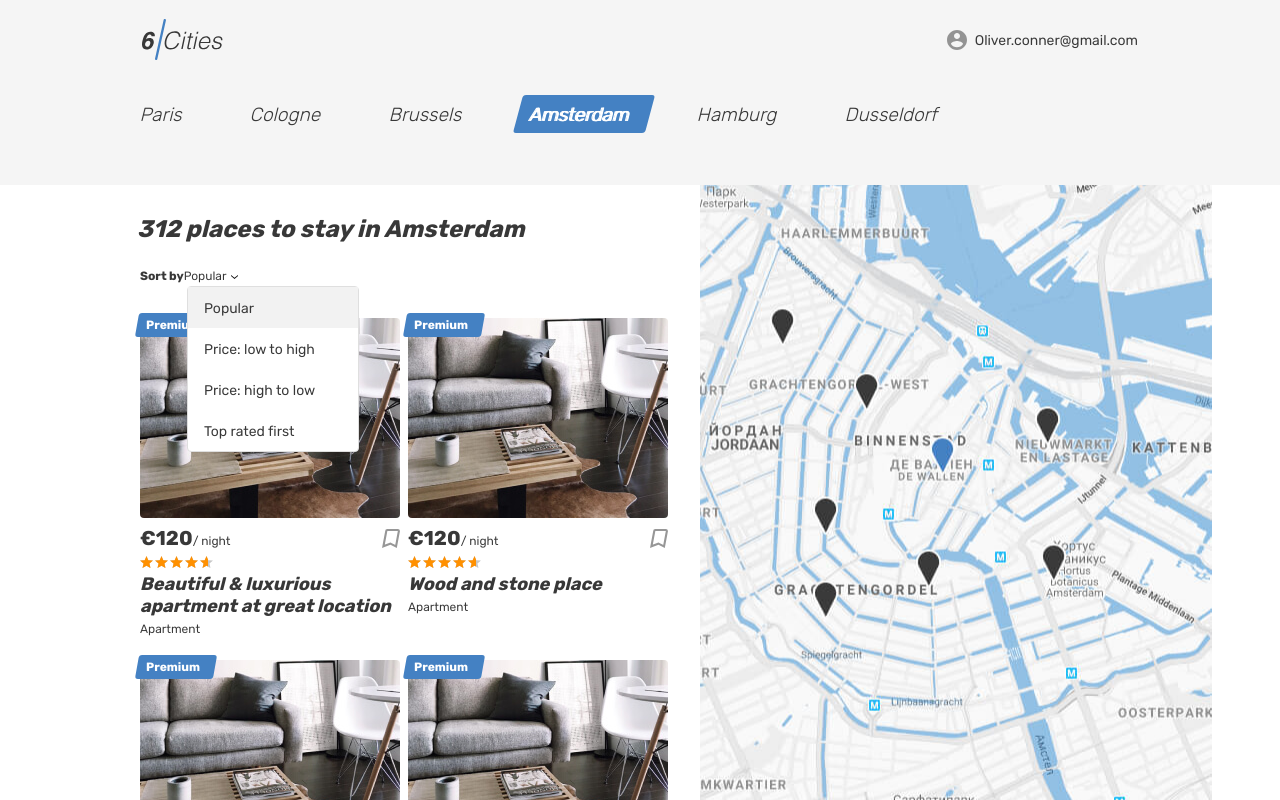
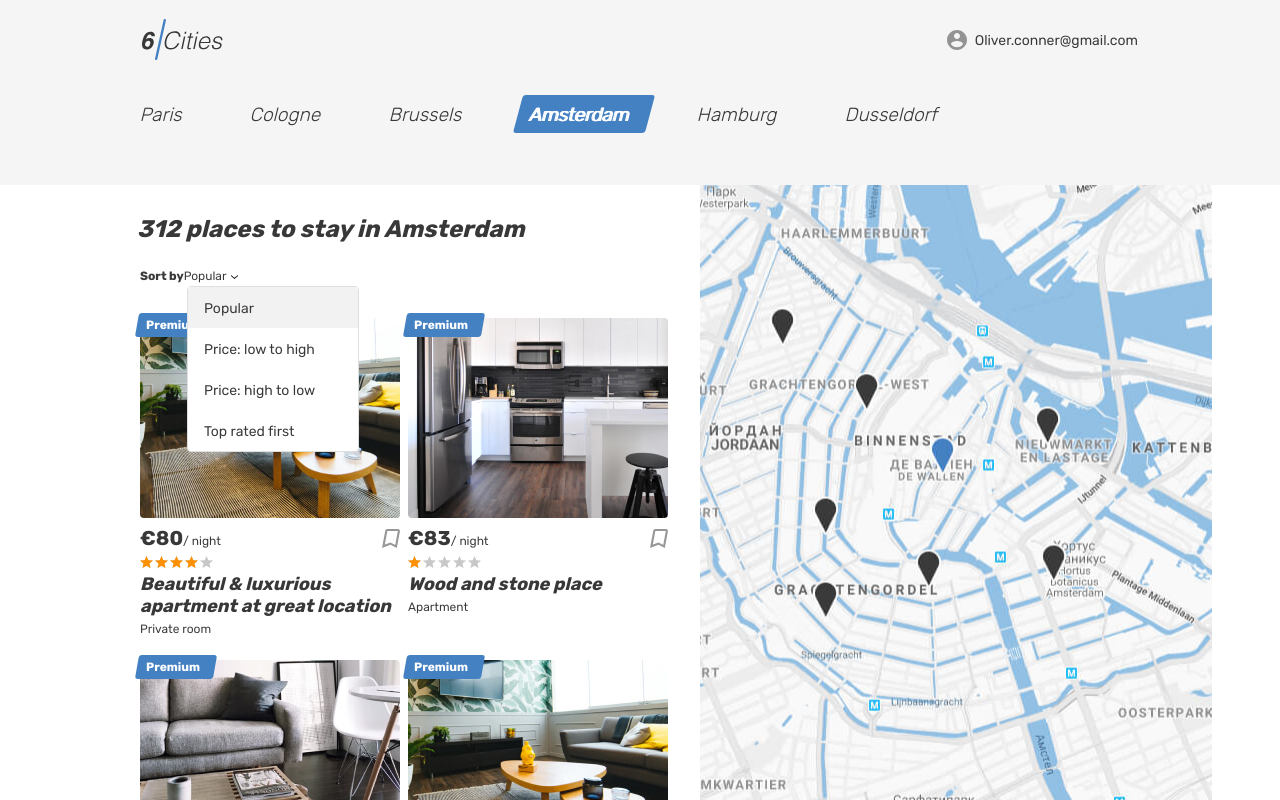
Before and after one commit to glukomania/1006565-six-cities-2, a React app: page / in a window 1280 px wide. Built offline with nearby package versions, Linux system fonts and the light colour scheme.

Commit message:
Mocks are added

```diff
--- a/src/components/card/card.jsx
+++ b/src/components/card/card.jsx
@@ -1,7 +1,7 @@
 import PropTypes from 'prop-types';
 
 const Card = (props) => {
-  const {title, onTitleClick} = props;
+  const {title, image, price, rating, type, onTitleClick} = props;
 
   return <article className="cities__place-card place-card">
     <div className="place-card__mark">
@@ -9,13 +9,13 @@ const Card = (props) => {
     </div>
     <div className="cities__image-wrapper place-card__image-wrapper">
       <a href="#">
-        <img className="place-card__image" src="img/apartment-01.jpg" width="260" height="200" alt="Place image" />
+        <img className="place-card__image" src={image} width="260" height="200" alt="Place image" />
       </a>
     </div>
     <div className="place-card__info">
       <div className="place-card__price-wrapper">
         <div className="place-card__price">
-          <b className="place-card__price-value">&euro;120</b>
+          <b className="place-card__price-value">&euro;{price}</b>
           <span className="place-card__price-text">&#47;&nbsp;night</span>
         </div>
         <button className="place-card__bookmark-button button" type="button">
@@ -27,21 +27,25 @@ const Card = (props) => {
       </div>
       <div className="place-card__rating rating">
         <div className="place-card__stars rating__stars">
-          <span style={{width: `93%`}}></span>
+          <span style={{width: rating + `%`}}></span>
           <span className="visually-hidden">Rating</span>
         </div>
       </div>
       <h2 className="place-card__name">
         <a href="#" className="place-card_title" onClick={onTitleClick}>{title}</a>
       </h2>
-      <p className="place-card__type">Apartment</p>
+      <p className="place-card__type">{type}</p>
     </div>
   </article>;
 };
 
 Card.propTypes = {
   title: PropTypes.string.isRequired,
-  onTitleClick: PropTypes.func
+  onTitleClick: PropTypes.func,
+  image: PropTypes.string.isRequired,
+  price: PropTypes.number.isRequired,
+  rating: PropTypes.number.isRequired,
+  type: PropTypes.string.isRequired
 };
 
 export default Card;
--- a/src/components/main-screen/main-screen.jsx
+++ b/src/components/main-screen/main-screen.jsx
@@ -4,7 +4,6 @@ import Card from '../card/card';
 
 const MainScreen = (props) => {
   const {places} = props;
-  const placesTitles = places.map((item) => item.name);
 
   const onTitleClickHandler = () => {
   };
@@ -101,7 +100,7 @@ const MainScreen = (props) => {
             </form>
             <div className="cities__places-list places__list tabs__content">
 
-              {placesTitles.map((it, i) => <Card key={it + i} title={it} onTitleClick={onTitleClickHandler} />)}
+              {places.map((it, i) => <Card key={it.name + i} title={it.name} image={it.image} price={it.price} rating={it.rating} type={it.type} onTitleClick={onTitleClickHandler} />)}
 
             </div>
           </section>
--- a/src/index.js
+++ b/src/index.js
@@ -1,19 +1,12 @@
 import ReactDOM from 'react-dom';
+import {offers} from './mocks/offers';
 
 import App from './components/app/app';
 
-const init = () => {
-  const places = [
-    {name: `Beautiful & luxurious apartment at great location`, image: ``, price: ``, rating: ``, type: ``},
-    {name: `Wood and stone place`},
-    {name: `Canal View Prinsengracht`},
-    {name: `Nice, cozy, warm big bed apartment`},
-    {name: `Wood and stone place`},
-  ];
-
+const init = (cityOffers) => {
   ReactDOM.render(<App
-    places={places}
+    places={cityOffers}
   />, document.querySelector(`#root`));
 };
 
-init();
+init(offers);
--- /dev/null
+++ b/src/mocks/offers.js
@@ -0,0 +1,37 @@
+export const offers = [
+  {
+    name: `Beautiful & luxurious apartment at great location`,
+    image: [`img/apartment-02.jpg`],
+    price: 80,
+    rating: 80,
+    type: `Private room`
+  },
+  {
+    name: `Wood and stone place`,
+    image: [`img/apartment-03.jpg`],
+    price: 83,
+    rating: 20,
+    type: `Apartment`
+  },
+  {
+    name: `Canal View Prinsengracht`,
+    image: `img/apartment-01.jpg`,
+    price: 90,
+    rating: 77,
+    type: `Bungalo`
+  },
+  {
+    name: `Nice, cozy, warm big bed apartment`,
+    image: `img/apartment-02.jpg`,
+    price: 300,
+    rating: 66,
+    type: `Apartment`
+  },
+  {
+    name: `Wood and stone place`,
+    image: `img/apartment-03.jpg`,
+    price: 100,
+    rating: 49,
+    type: `Apartment`
+  },
+];
```
Also changed, not shown: 2 other files (tests, documents, lock files or other folders).
